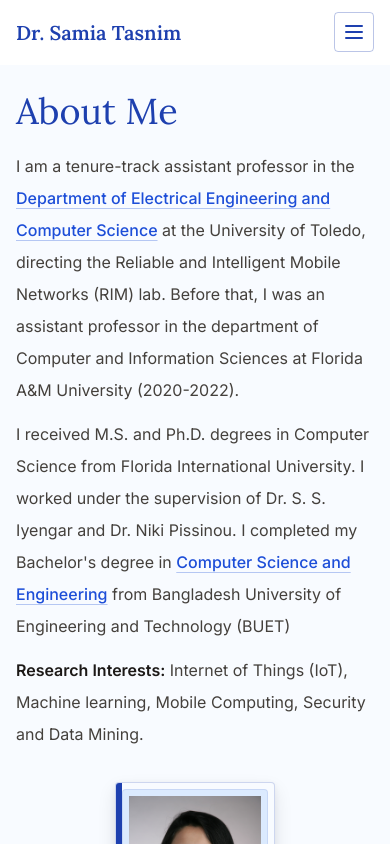
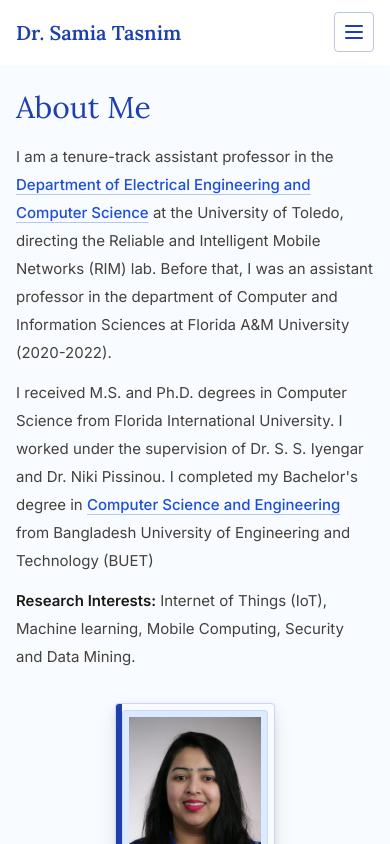
Before and after one commit to samiatasnim/samiatasnim.github.io, a Next.js app: page / in a window 390 px wide. Shown: the top 844 px of the page. Built offline with nearby package versions, Linux system fonts and the light colour scheme.

Commit message:
Update page.tsx

```diff
--- a/src/app/page.tsx
+++ b/src/app/page.tsx
@@ -24,12 +24,12 @@ export default function Home() {
         className="mx-auto grid w-full max-w-7xl items-start gap-8 px-4 pb-8 pt-6 sm:px-6 lg:grid-cols-[minmax(0,1fr)_10rem] lg:gap-10 lg:px-8 lg:pb-10 lg:pt-8"
       >
         <div>
-          <h1 className="max-w-4xl font-serif text-4xl leading-tight text-[#1e40af] sm:text-5xl">
+          <h1 className="max-w-4xl font-serif text-3xl leading-tight text-[#1e40af] sm:text-5xl">
             {about.eyebrow}
           </h1>
           <div className="mt-4 max-w-4xl space-y-3">
             {about.paragraphs.map((paragraph) => (
-              <p key={paragraph} className="text-base leading-8 text-stone-700">
+              <p key={paragraph} className="text-[15px] leading-7 text-stone-700 sm:text-base sm:leading-8">
                 <LinkedParagraph text={paragraph} />
               </p>
             ))}
```
